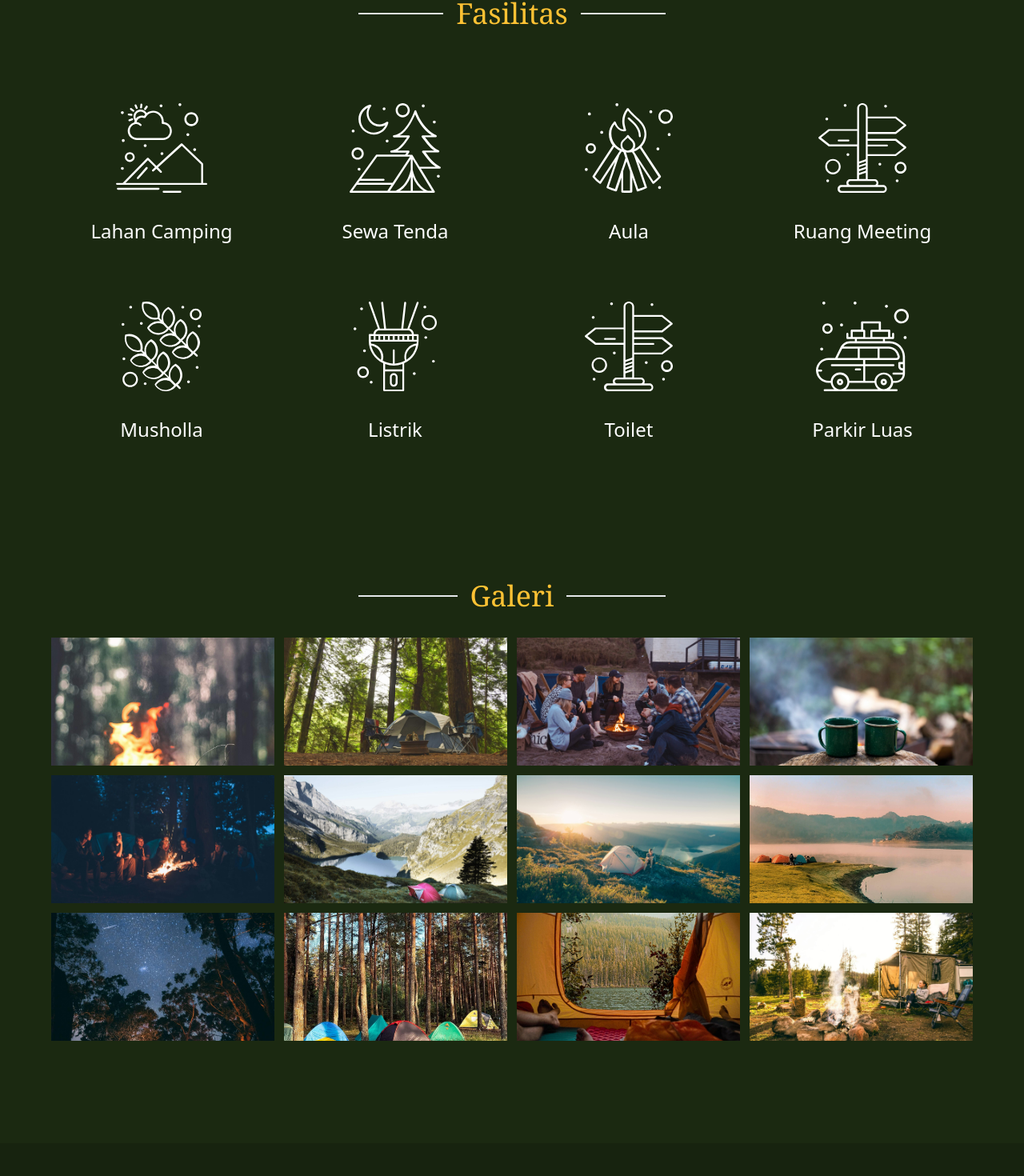
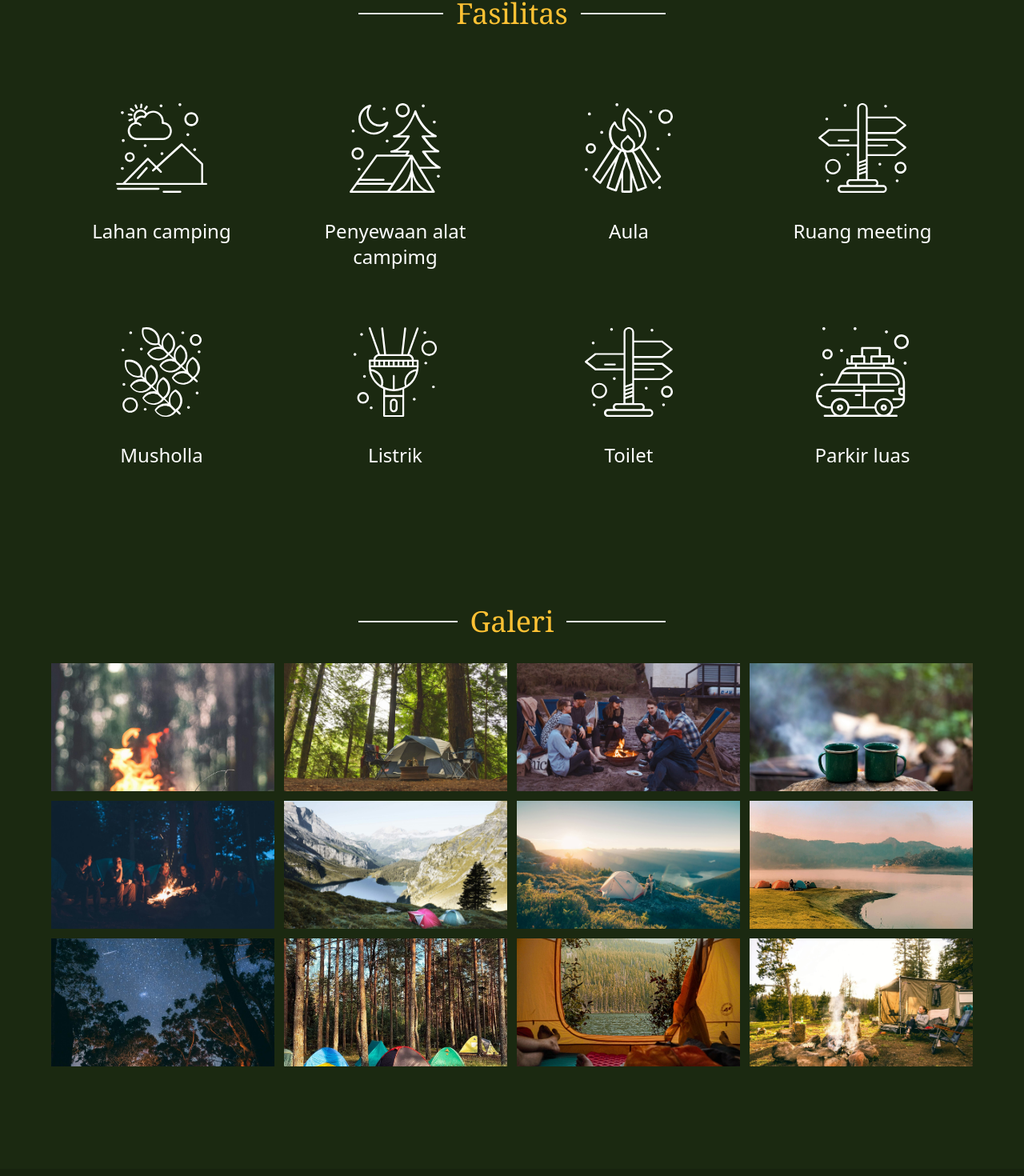
Before and after one commit to umarsani1605/argotentrem, a Vue app: page / in a window 1280 px wide. Shown: the part 2678-4148 px from the top of the page at 80% size. Built offline with nearby package versions, Linux system fonts and the light colour scheme; a web font is replaced by a local one.

Commit message:
update progress

```diff
--- a/index.html
+++ b/index.html
@@ -6,9 +6,7 @@
     <link rel="preconnect" href="https://fonts.googleapis.com">
     <link rel="preconnect" href="https://fonts.gstatic.com" crossorigin>
     <link href="https://fonts.googleapis.com/css2?family=Kaisei+Decol:wght@400;500;700&display=swap" rel="stylesheet">
-    <!-- <link type="text/css" rel="stylesheet" href="./public/theme/css/t-scroll.min.css"> -->
     <link rel="stylesheet" href="https://cdnjs.cloudflare.com/ajax/libs/aos/2.3.4/aos.css" integrity="sha512-1cK78a1o+ht2JcaW6g8OXYwqpev9+6GqOkz9xmBN9iUUhIndKtxwILGWYOSibOKjLsEdjyjZvYDq/cZwNeak0w==" crossorigin="anonymous" referrerpolicy="no-referrer" />
-
     <meta name="viewport" content="width=device-width, initial-scale=1.0" />
     <title>Argotentrem</title>
   </head>
--- a/src/components/Footer.vue
+++ b/src/components/Footer.vue
@@ -1,10 +1,5 @@
 <script setup>
-const socialMedia = [
-  '../src/assets/images/social-media/facebook.png',
-  '../src/assets/images/social-media/instagram.png',
-  '../src/assets/images/social-media/twitter.png',
-  '../src/assets/images/social-media/whatsapp.png',
-]
+
 </script>
 
 <template>
@@ -14,9 +9,10 @@ const socialMedia = [
         Copyright © 2024 - ArgoTentrem
       </div>
       <div class="hidden md:flex md:flex-row">
-        <div class="flex justify-end w-10" v-for="item in socialMedia" :key="item">
-          <img class="h-5" :src="item" alt="item">
-        </div>
+        <img class="h-5 mr-3 cursor-pointer" src="@/assets/images/social-media/facebook.png" alt="item">
+        <img class="h-5 mr-3 cursor-pointer" src="@/assets/images/social-media/instagram.png" alt="item">
+        <img class="h-5 mr-3 cursor-pointer" src="@/assets/images/social-media/twitter.png" alt="item">
+        <img class="h-5 mr-3 cursor-pointer" src="@/assets/images/social-media/whatsapp.png" alt="item">
       </div>
     </div>
   </div>
--- a/src/pages/sections/FacillitySection.vue
+++ b/src/pages/sections/FacillitySection.vue
@@ -3,42 +3,42 @@ const facilities = [
   {
     id: 1,
     name: 'Lahan Camping',
-    icon: 'src/assets/icons/mountain.svg',
+    icon: '@/assets/icons/mountain.svg',
   },
   {
     id: 2,
     name: 'Sewa Tenda',
-    icon: 'src/assets/icons/tent.svg',
+    icon: '@/assets/icons/tent.svg',
   },
   {
     id: 3,
     name: 'Aula',
-    icon: 'src/assets/icons/bonfire.svg',
+    icon: '@/assets/icons/bonfire.svg',
   },
   {
     id: 4,
     name: 'Ruang Meeting',
-    icon: 'src/assets/icons/signpost.svg',
+    icon: '@/assets/icons/signpost.svg',
   },
   {
     id: 5,
     name: 'Musholla',
-    icon: 'src/assets/icons/leaves.svg',
+    icon: '@/assets/icons/leaves.svg',
   },
   {
     id: 6,
     name: 'Listrik',
-    icon: 'src/assets/icons/light.svg',
+    icon: '@/assets/icons/light.svg',
   },
   {
     id: 7,
     name: 'Toilet',
-    icon: 'src/assets/icons/signpost.svg',
+    icon: '@/assets/icons/signpost.svg',
   },
   {
     id: 8,
     name: 'Parkir Luas',
-    icon: 'src/assets/icons/car.svg',
+    icon: '@/assets/icons/car.svg',
   },
 ]
 </script>
@@ -54,11 +54,67 @@ const facilities = [
       </div>
       <div data-aos="fade-up" data-aos-duration="800"
         class="grid grid-cols-4 gap-y-8 md:grid md:grid-cols-2 md:gap-x-2 md:gap-y-12 lg:grid lg:grid-cols-4 lg:gap-x-4 lg:gap-y-10 lg:pt-12">
-        <div class="flex flex-col items-center" v-for="item in facilities" :key="item.id">
-          <img class="h-12 md:h-28 fill-white" :src="item.icon" alt="" />
+        <div class="flex flex-col items-center">
+          <img class="h-12 md:h-28 fill-white" src="@/assets/icons/mountain.svg?url" alt="" />
           <div class="pt-2 md:pt-6 text-center md:p-5 lg:p-8">
             <h3 class="font-sans text-md md:text-2xl text-white">
-              {{ item.name }}
+              Lahan camping
+            </h3>
+          </div>
+        </div>
+        <div class="flex flex-col items-center">
+          <img class="h-12 md:h-28 fill-white" src="@/assets/icons/tent.svg?url" alt="" />
+          <div class="pt-2 md:pt-6 text-center md:p-5 lg:p-8">
+            <h3 class="font-sans text-md md:text-2xl text-white">
+              Penyewaan alat campimg
+            </h3>
+          </div>
+        </div>
+        <div class="flex flex-col items-center">
+          <img class="h-12 md:h-28 fill-white" src="@/assets/icons/bonfire.svg?url" alt="" />
+          <div class="pt-2 md:pt-6 text-center md:p-5 lg:p-8">
+            <h3 class="font-sans text-md md:text-2xl text-white">
+              Aula
+            </h3>
+          </div>
+        </div>
+        <div class="flex flex-col items-center">
+          <img class="h-12 md:h-28 fill-white" src="@/assets/icons/signpost.svg?url" alt="" />
+          <div class="pt-2 md:pt-6 text-center md:p-5 lg:p-8">
+            <h3 class="font-sans text-md md:text-2xl text-white">
+              Ruang meeting
+            </h3>
+          </div>
+        </div>
+        <div class="flex flex-col items-center">
+          <img class="h-12 md:h-28 fill-white" src="@/assets/icons/leaves.svg?url" alt="" />
+          <div class="pt-2 md:pt-6 text-center md:p-5 lg:p-8">
+            <h3 class="font-sans text-md md:text-2xl text-white">
+              Musholla
+            </h3>
+          </div>
+        </div>
+        <div class="flex flex-col items-center">
+          <img class="h-12 md:h-28 fill-white" src="@/assets/icons/light.svg?url" alt="" />
+          <div class="pt-2 md:pt-6 text-center md:p-5 lg:p-8">
+            <h3 class="font-sans text-md md:text-2xl text-white">
+              Listrik
+            </h3>
+          </div>
+        </div>
+        <div class="flex flex-col items-center">
+          <img class="h-12 md:h-28 fill-white" src="@/assets/icons/signpost.svg?url" alt="" />
+          <div class="pt-2 md:pt-6 text-center md:p-5 lg:p-8">
+            <h3 class="font-sans text-md md:text-2xl text-white">
+              Toilet
+            </h3>
+          </div>
+        </div>
+        <div class="flex flex-col items-center">
+          <img class="h-12 md:h-28 fill-white" src="@/assets/icons/car.svg?url" alt="" />
+          <div class="pt-2 md:pt-6 text-center md:p-5 lg:p-8">
+            <h3 class="font-sans text-md md:text-2xl text-white">
+              Parkir luas
             </h3>
           </div>
         </div>
--- a/src/pages/sections/FirstSection.vue
+++ b/src/pages/sections/FirstSection.vue
@@ -71,7 +71,7 @@ import CampGrassSVG from '@/assets/camp-grass.svg?component'
       </div>
     </div>
     <div data-aos="fade-up" data-aos-duration="600"
-      class="hidden md:block -mt-56 bg-gradient-to-t from-brand-900/20 fill-[#0b1702] md:-mt-72 md:w-full">
+      class="hidden md:block -mt-56 bg-gradient-to-t from-brand-900/20 fill-[#203014] md:-mt-72 md:w-full">
       <CampSVG />
     </div>
     <div class="hidden md:block relative fill-[#1b2911] md:-mb-14 md:-mt-24">
--- a/src/pages/sections/GallerySection.vue
+++ b/src/pages/sections/GallerySection.vue
@@ -1,17 +1,17 @@
 <script setup>
 const images = [
-  '../../src/assets/images/gallery/1.jpg',
-  '../../src/assets/images/gallery/2.jpg',
-  '../../src/assets/images/gallery/3.jpg',
-  '../../src/assets/images/gallery/4.jpg',
-  '../../src/assets/images/gallery/5.jpg',
-  '../../src/assets/images/gallery/6.jpg',
-  '../../src/assets/images/gallery/7.jpg',
-  '../../src/assets/images/gallery/8.jpg',
-  '../../src/assets/images/gallery/9.jpg',
-  '../../src/assets/images/gallery/10.jpg',
-  '../../src/assets/images/gallery/11.jpg',
-  '../../src/assets/images/gallery/12.jpg',
+  '@/assets/images/gallery/1.jpg',
+  '@/assets/images/gallery/2.jpg',
+  '@/assets/images/gallery/3.jpg',
+  '@/assets/images/gallery/4.jpg',
+  '@/assets/images/gallery/5.jpg',
+  '@/assets/images/gallery/6.jpg',
+  '@/assets/images/gallery/7.jpg',
+  '@/assets/images/gallery/8.jpg',
+  '@/assets/images/gallery/9.jpg',
+  '@/assets/images/gallery/10.jpg',
+  '@/assets/images/gallery/11.jpg',
+  '@/assets/images/gallery/12.jpg',
 ]
 </script>
 <template>
@@ -25,9 +25,18 @@ const images = [
       </div>
       <div data-aos="fade-up" data-aos-duration="600"
         class="grid grid-cols-2 gap-2 md:grid-cols-3 md:gap-3 lg:grid-cols-4 lg:gap-3">
-        <div v-for="image in images" :key="image">
-          <img class="w-full h-40 object-cover" :src="image" alt="">
-        </div>
+        <img class="w-full h-40 object-cover" src="@/assets/images/gallery/1.jpg" alt="">
+        <img class="w-full h-40 object-cover" src="@/assets/images/gallery/2.jpg" alt="">
+        <img class="w-full h-40 object-cover" src="@/assets/images/gallery/3.jpg" alt="">
+        <img class="w-full h-40 object-cover" src="@/assets/images/gallery/4.jpg" alt="">
+        <img class="w-full h-40 object-cover" src="@/assets/images/gallery/5.jpg" alt="">
+        <img class="w-full h-40 object-cover" src="@/assets/images/gallery/6.jpg" alt="">
+        <img class="w-full h-40 object-cover" src="@/assets/images/gallery/7.jpg" alt="">
+        <img class="w-full h-40 object-cover" src="@/assets/images/gallery/8.jpg" alt="">
+        <img class="w-full h-40 object-cover" src="@/assets/images/gallery/9.jpg" alt="">
+        <img class="w-full h-40 object-cover" src="@/assets/images/gallery/10.jpg" alt="">
+        <img class="w-full h-40 object-cover" src="@/assets/images/gallery/11.jpg" alt="">
+        <img class="w-full h-40 object-cover" src="@/assets/images/gallery/12.jpg" alt="">
       </div>
     </div>
   </div>
--- a/tailwind.config.js
+++ b/tailwind.config.js
@@ -18,8 +18,8 @@ export default {
         // sans: ['"Inter"', ...defaultTheme.fontFamily.sans]
       },
       backgroundImage: {
-        'hero': "url('src/assets/images/hero-bg.jpg')",
-        'cta': "url('src/assets/images/cta-bg.png')"
+        'hero': "url('@/assets/images/hero-bg.jpg')",
+        'cta': "url('@/assets/images/cta-bg.png')"
       },
       aspectRatio: {
         '2/3': '2 / 3',
--- a/vite.config.js
+++ b/vite.config.js
@@ -38,10 +38,12 @@ import path from 'path'
 // }
 
 export default defineConfig({
+  base: './',
   plugins: [
     vue(),
     // viteIgnoreStaticImport(["vue"]),
     svgLoader({
+      defaultImport: 'url',
       svgoConfig: {
         multipass: true
       }
```
